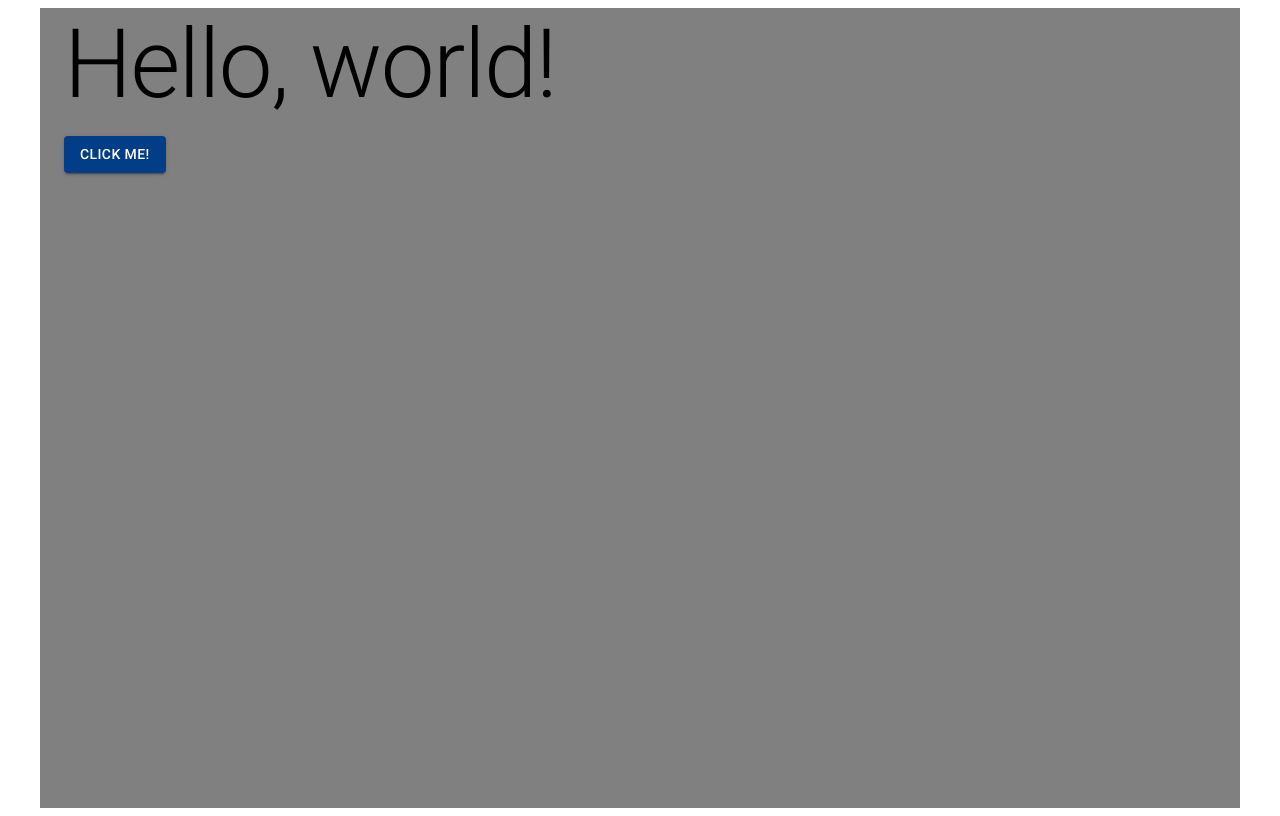
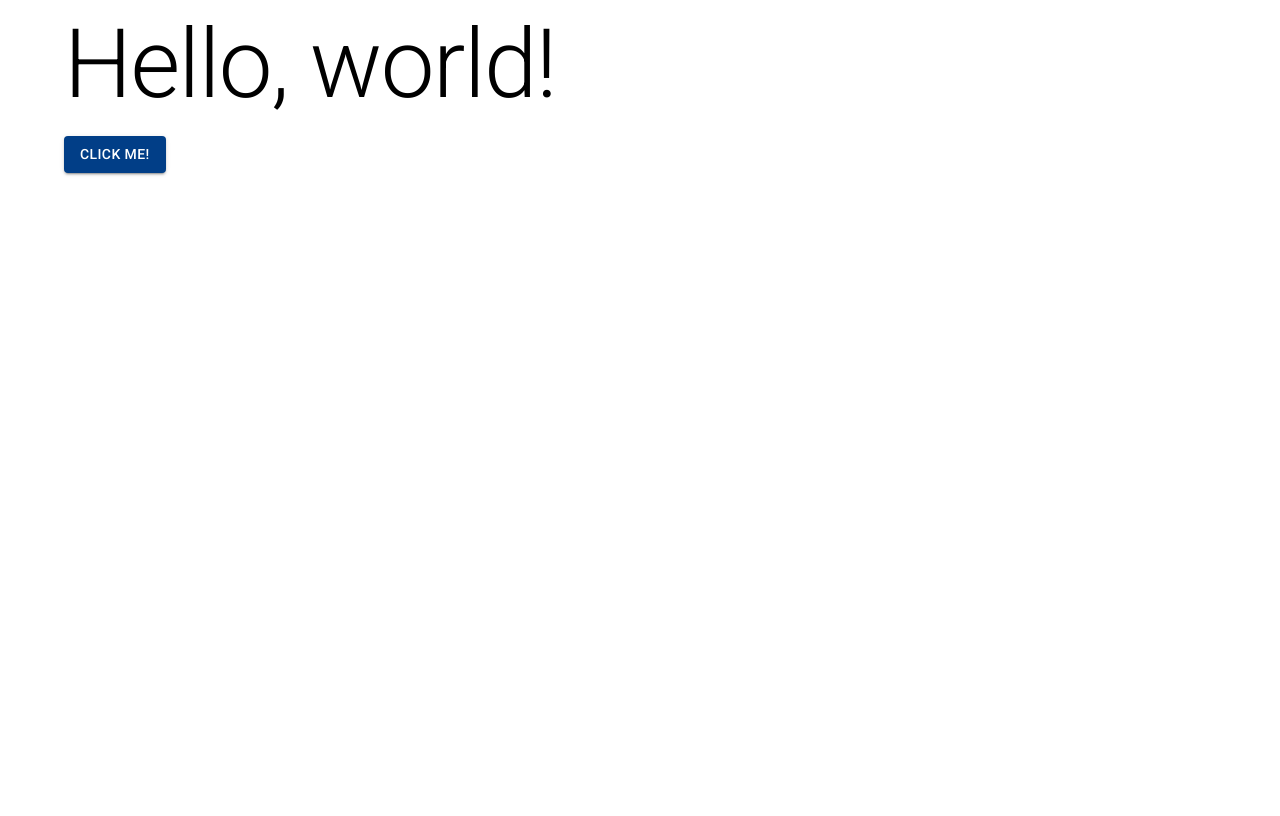
Before and after one commit to austinh-io/Vivanda-Codex, a React (Vite) app: page / in a window 1280 px wide. Built offline with nearby package versions, Linux system fonts and the light colour scheme.

Commit message:
Refactor App component to remove background color and height

```diff
--- a/src/App.tsx
+++ b/src/App.tsx
@@ -4,7 +4,7 @@ import Test from './components/test';
 
 function App() {
   return (
-    <Container sx={{ bgcolor: 'gray', height: '100vh' }}>
+    <Container>
       <Test />
     </Container>
   );
```
